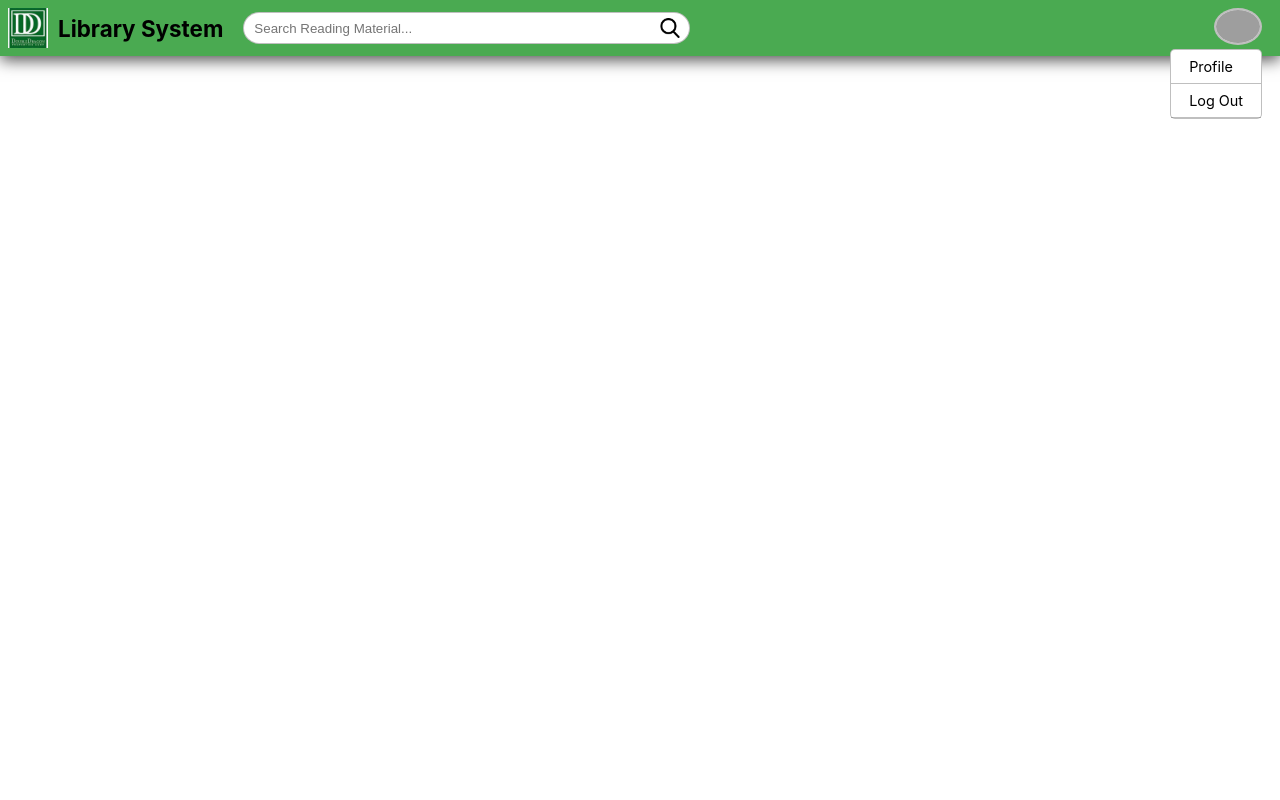
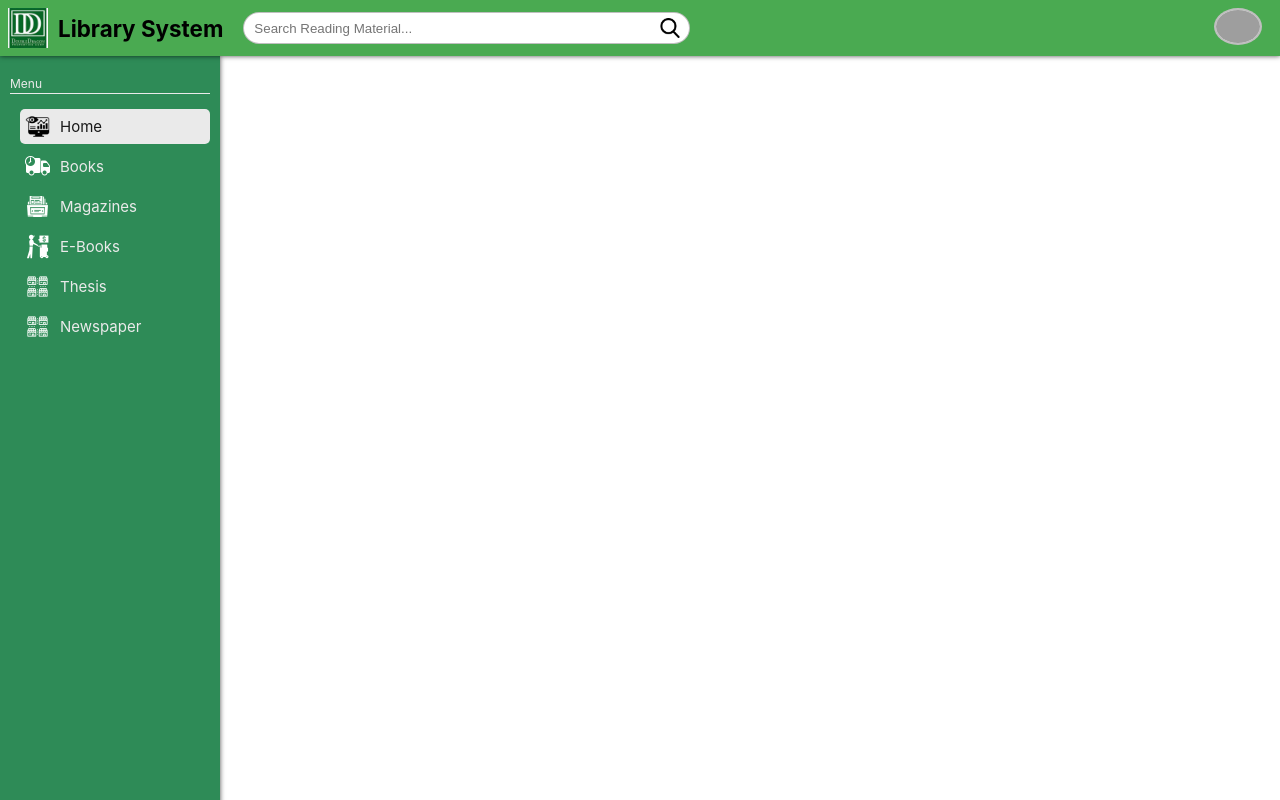
Before and after one commit to marcuelo1/library-fe, a React (Create React App) app: page / in a window 1280 px wide. Built offline with nearby package versions, Linux system fonts and the light colour scheme; grey boxes are pictures that could not be loaded.

Commit message:
added sidebar to layout3

```diff
--- a/src/App.jsx
+++ b/src/App.jsx
@@ -3,7 +3,7 @@ import './App.css';
 import { BrowserRouter as Router, Route, Routes } from 'react-router-dom';
 import Loading from './app/core/utils/loading';
 
-import Layout2 from './/app/core/components/layouts/layout2';
+// import Layout2 from './/app/core/components/layouts/layout2';
 
 import DashboardIcon from "./app/core/assets/icons/dashboard.png";
 import DashboardIconWhite from "./app/core/assets/icons/dashboard-white.png";
@@ -23,31 +23,37 @@ import Layout3 from './app/core/components/layouts/layout3';
 const tabs = [
   {
     urlName: "",
-    tabName: "Dashboard",
+    tabName: "Home",
     activeTabIcon: DashboardIcon,
     inactiveTabIcon: DashboardIconWhite
   },
   {
-    urlName: "inventory",
-    tabName: "Inventory",
+    urlName: "books",
+    tabName: "Books",
     activeTabIcon: DeliveryIcon,
     inactiveTabIcon: DeliveryIconWhite
   },
   {
-    urlName: "sales",
-    tabName: "Sales",
+    urlName: "magazines",
+    tabName: "Magazines",
     activeTabIcon: StationReportsIcon,
     inactiveTabIcon: StationReportsIconWhite
   },
   {
-    urlName: "customers",
-    tabName: "Customers",
+    urlName: "ebooks",
+    tabName: "E-Books",
     activeTabIcon: SuppliersIcon,
     inactiveTabIcon: SuppliersIconWhite
   },
   {
-    urlName: "logs",
-    tabName: "Logs",
+    urlName: "thesis",
+    tabName: "Thesis",
+    activeTabIcon: BranchesIcon,
+    inactiveTabIcon: BranchesIconWhite
+  },
+  {
+    urlName: "newspaper",
+    tabName: "Newspaper",
     activeTabIcon: BranchesIcon,
     inactiveTabIcon: BranchesIconWhite
   }
--- a/src/app/core/components/layouts/layout3.jsx
+++ b/src/app/core/components/layouts/layout3.jsx
@@ -69,7 +69,7 @@ const Layout3 = (props) => {
         <div className="bt-rjs-navbar-actions">
           <div className="bt-rjs-navbar-dropdown" onMouseEnter={onHoverDropdown} onMouseLeave={outHoverDropdown}>
             <img src={require("../../assets/icons/unknown-user.png")} alt="" />
-            <div className='bt-rjs-navbar-dropdown-menu'>
+            <div className='bt-rjs-navbar-dropdown-menu hide'>
               <div className='bt-rjs-navbar-dropdown-menu-item'>
                 Profile
               </div>
@@ -80,15 +80,8 @@ const Layout3 = (props) => {
           </div>
         </div>
       </nav>
-      {/* <div className='bt-rjs-sidebar'>
+      <div className='bt-rjs-sidebar'>
         <div className='bt-rjs-sidebar-bg' onClick={closeMenu} ></div>
-        <div className='header'>
-          <img className='bt-rjs-sidebar-logo' src={logo} />
-          <div className='title'>{name}</div>
-          <div className='bt-rjs-sidebar-header-collapse'>
-            <img className='menu-icon' src={require("../../assets/icons/circled-menu-white.png")} onClick={openMenu} />
-          </div>
-        </div>
         <div className='content'>
           <div className='section'>
             <div className='category-name'>Menu</div>
@@ -107,7 +100,7 @@ const Layout3 = (props) => {
         </div>
         <div className='footer'></div>
       </div>
-      <div className='bt-rjs-body'>
+      {/* <div className='bt-rjs-body'>
         <div className='bt-rjs-body-container'>
           <div className='bt-rjs-body-header'>
             <div className='bt-rjs-body-header-title'>{pageName}</div>
--- a/src/app/core/components/layouts/layout3.scss
+++ b/src/app/core/components/layouts/layout3.scss
@@ -1,10 +1,28 @@
+html {
+  --bt-rjs-navbar-height: 56px;
+  --bt-rjs-navbar-width: 100vw;
+  --bt-rjs-navbar-icon-height: 40px;
+  --bt-rjs-navbar-icon-width: 40px;
+  --bt-rjs-sidebar-width: 200px;
+  --bt-rjs-sidebar-collapse-width: 50px;
+
+  .hide {
+    display: none !important;
+  }
+}
+
 .bt-rjs-layout3 {
   nav.bt-rjs-navbar {
     height: 40px;
     padding: 8px;
     background-color: #4aaa51;
-    box-shadow: 0px 4px 15px rgba(0,0,0,0.7);
+    box-shadow: 0px 0px 5px rgba(0,0,0,0.7);
     display: flex;
+    position: fixed;
+    top: 0;
+    left: 0;
+    right: 0;
+    z-index: 3;
 
     .bt-rjs-navbar-brand {
       flex: 0 1 auto;
@@ -104,4 +122,151 @@
       }
     }
   }
+
+  .bt-rjs-sidebar {
+    height: calc(100vh - 56px);
+    width: var(--bt-rjs-sidebar-width);
+    padding: 20px 10px;
+    display: flex;
+    flex-flow: column;
+    background-color: seagreen;
+    position: fixed;
+    z-index: 2;
+    top: var(--bt-rjs-navbar-height);
+    left: 0;
+    bottom: 0;
+    box-shadow: 0px 0px 5px rgba(0,0,0,0.7);
+
+    .header, .content, .footer {
+      width: 100%;
+    }
+
+    .header {
+      flex: 0 1 13%;
+      position: relative;
+      margin: 10px 0;
+      display: flex;
+      align-items: center;
+
+      .bt-rjs-sidebar-logo {
+        width: var(--bt-rjs-navbar-icon-width);
+        height: var(--bt-rjs-navbar-icon-height);
+      }
+
+      .title {
+        width: fit-content;
+        max-width: 80%;
+        margin-left: 10px;
+
+        font-size: 20px;
+        font-weight: bold;
+        text-align: left;
+        color: #eaeaea;
+      }
+
+      .bt-rjs-sidebar-header-collapse {
+        display: none;
+      }
+    }
+
+    .content {
+      flex: 1 1 auto;
+      margin-bottom: 10px;
+      color: #eaeaea;
+
+      .section {
+        .category-name {
+          border-bottom: 1px solid #eaeaea;
+          text-align: left;
+          font-size: 12px;
+          padding-bottom: 2px;
+        }
+
+        .category-items {
+          padding: 10px 0 10px 10px;
+          font-size: 15px;
+
+          a {
+            color: #eaeaea;
+            text-decoration: none;
+          }
+
+          .category-item {
+            text-align: left;
+            margin: 5px 0;
+            padding: 5px;
+            display: flex;
+            align-items: center;
+
+            &:hover, &.active  {
+              background-color: #eaeaea;
+              color: #181818;
+              border-radius: 5px;
+              cursor: pointer;
+
+              .active {
+                display: block !important;
+              }
+
+              .not-active {
+                display: none !important;
+              }
+            }
+
+            .bt-rjs-sidebar-icon {
+              width: 25px;
+              height: 25px;
+              margin-right: 10px;
+
+              &.active {
+                display: none;
+              }
+
+              &.not-active {
+                display: block;
+              }
+            }
+          }
+        }
+      }
+    }
+
+    .footer {
+      flex: 0 1 10%;
+      margin-bottom: 10px;
+      // background-color: red;
+    }
+  }
+
+  .bt-rjs-body {
+    background-color: #181818;
+    width: calc(100vw - var(--bt-rjs-sidebar-width));
+    height: 100vh;
+    overflow: auto;
+    overflow-x: hidden;
+
+    .bt-rjs-body-container {
+      width: calc(100% - 60px);
+      height: calc(100% - 60px);
+      background-color: white;
+      margin: 10px;
+      border-radius: 10px;
+      padding: 20px;
+
+      .bt-rjs-body-header {
+        width: 100%;
+        border-radius: 10px 10px 0 0;
+
+        .bt-rjs-body-header-title {
+          text-align: left;
+          font-size: 35px;
+          font-weight: bold;
+        }
+      }
+
+      .bt-rjs-body-content {
+        margin-top: 10px;
+      }
+    }
+  }
 }
--- a/src/app/features/portal/stylesheets/index.scss
+++ b/src/app/features/portal/stylesheets/index.scss
@@ -2,7 +2,7 @@
   width: 100vw;
   height: 100vh;
   // background-color: #4aaa51;
-  background-color: #4aaa51;
+  background-color: seagreen;
 
   .content-card {
     width: 65%;
--- a/src/app/features/portal/stylesheets/signUp.scss
+++ b/src/app/features/portal/stylesheets/signUp.scss
@@ -2,7 +2,7 @@
   width: 100vw;
   height: 100vh;
   // background-color: #4aaa51;
-  background-color: #4aaa51;
+  background-color: seagreen;
 
   .content-card {
     width: 50%;
```
